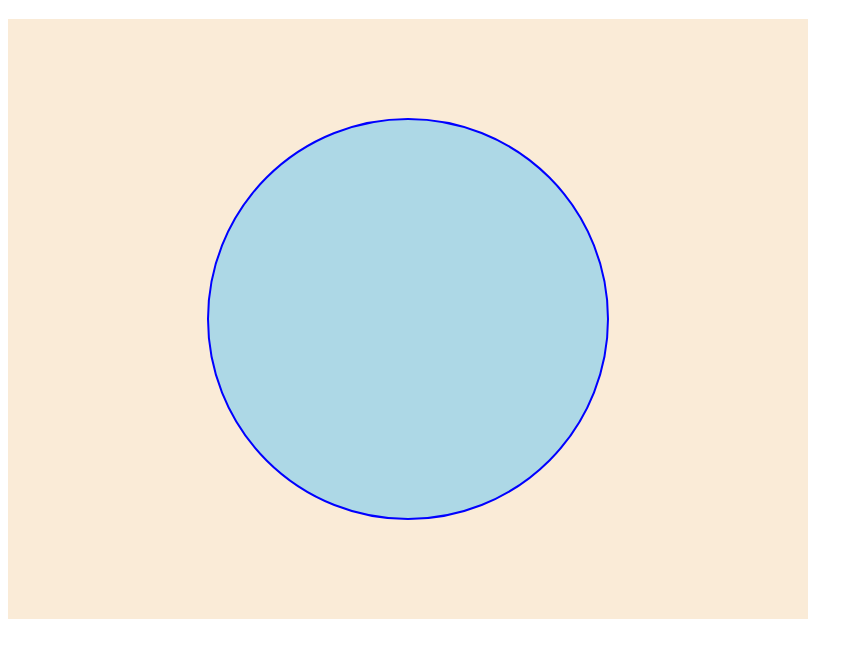
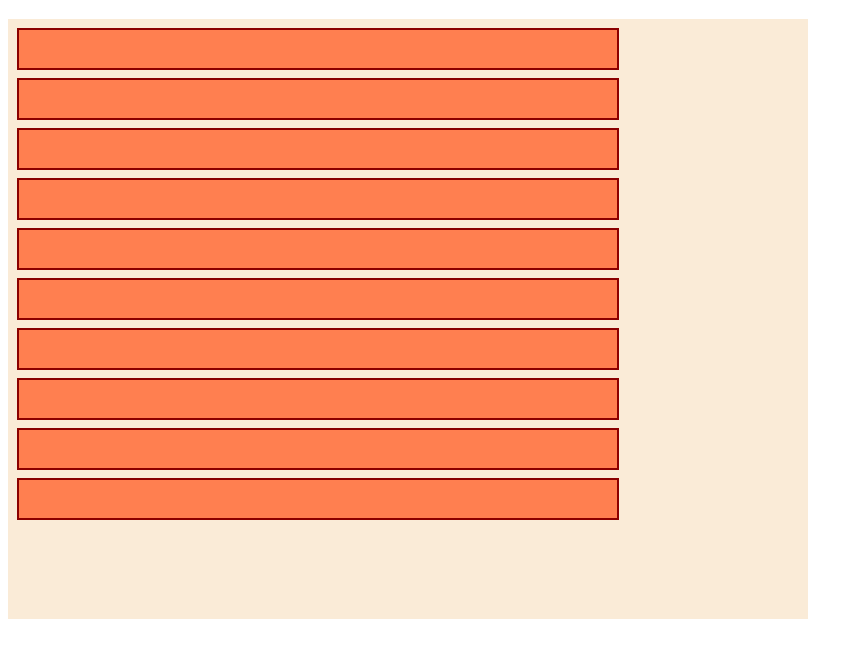
Before and after one commit to jlguenego/dtvcv1-nov-2025, a plain HTML site: page 02-d3-example/index.html in a window 1280 px wide. Shown: the part 61-718 px from the top of the page, without its empty margins (0-863 px from the left). Drawn offline with Linux system fonts and the light colour scheme.

Commit message:
Add SVG elements and styles for Seine tributaries chart

```diff
--- a/02-d3-example/index.html
+++ b/02-d3-example/index.html
@@ -9,7 +9,8 @@
 <body>
     <h1>Les affluents de la Seine</h1>
     <svg width="800" height="600">
-        <circle cx="400" cy="300" r="200" fill="lightblue" stroke="blue" stroke-width="2"/>
+
     </svg>
+    <script src="main.js"></script>
 </body>
 </html>
--- /dev/null
+++ b/02-d3-example/main.js
@@ -0,0 +1,19 @@
+console.log("Hello, Jean-Louis!");
+
+const svgns = "http://www.w3.org/2000/svg";
+
+const svg = document.querySelector("svg");
+const height = 40;
+const gap = 10;
+
+for (let i = 0; i < 10; i++) {
+    console.log(`Iteration number: ${i}`);
+
+    // ajoute un rectangle SVG pour chaque itération
+    const rect = document.createElementNS(svgns, "rect");
+    rect.setAttribute("x", 10);
+    rect.setAttribute("y", 10 + i * (height+gap));
+    rect.setAttribute("width", 600);
+    rect.setAttribute("height", height);
+    svg.appendChild(rect);
+}
--- a/02-d3-example/styles.css
+++ b/02-d3-example/styles.css
@@ -1,3 +1,9 @@
 svg {
     background-color: antiquewhite;
 }
+
+rect {
+    fill: coral;
+    stroke: darkred;
+    stroke-width: 2;
+}
```
